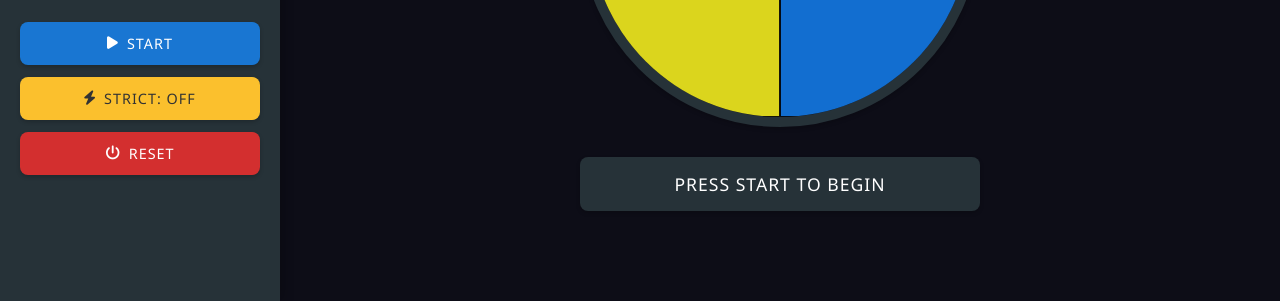
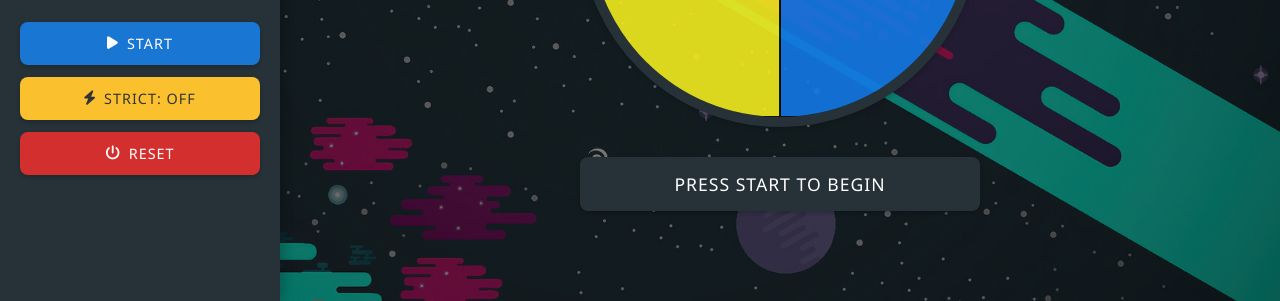
Before and after one commit to Usmansha05/SimonSays-GamebyUsman, a plain HTML site: page index.html in a window 1280 px wide. Shown: the part 499-800 px from the top of the page. Drawn offline with Linux system fonts and the light colour scheme; the site is published under a folder, as on GitHub Pages, so addresses that start at the root find nothing.

Commit message:
Update styles.css

```diff
--- a/styles.css
+++ b/styles.css
@@ -23,7 +23,7 @@
 
 body {
     font-family: 'Segoe UI', Tahoma, Geneva, Verdana, sans-serif;
-    background-image: url('/space-comet-planet-stars-digital-art-hd-wallpaper-uhdpaper.com-149@5@c\ \(1\).jpg');
+    background-image: url('space-comet-planet-stars-digital-art-hd-wallpaper-uhdpaper.com-149@5@c\ \(1\).jpg');
     background-position: center;
     background-color: #1a1a2e;
     background-size: cover;
```
